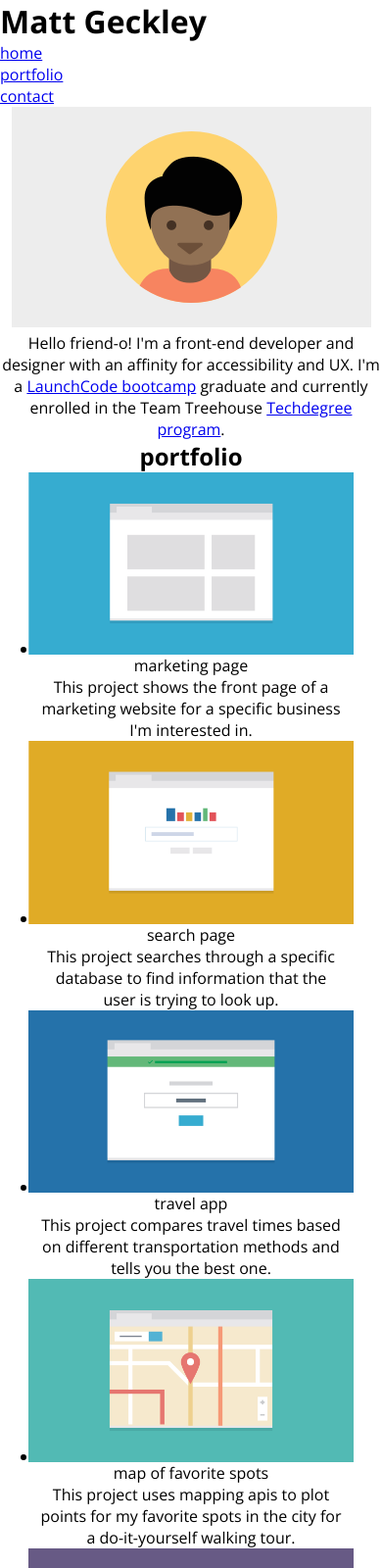
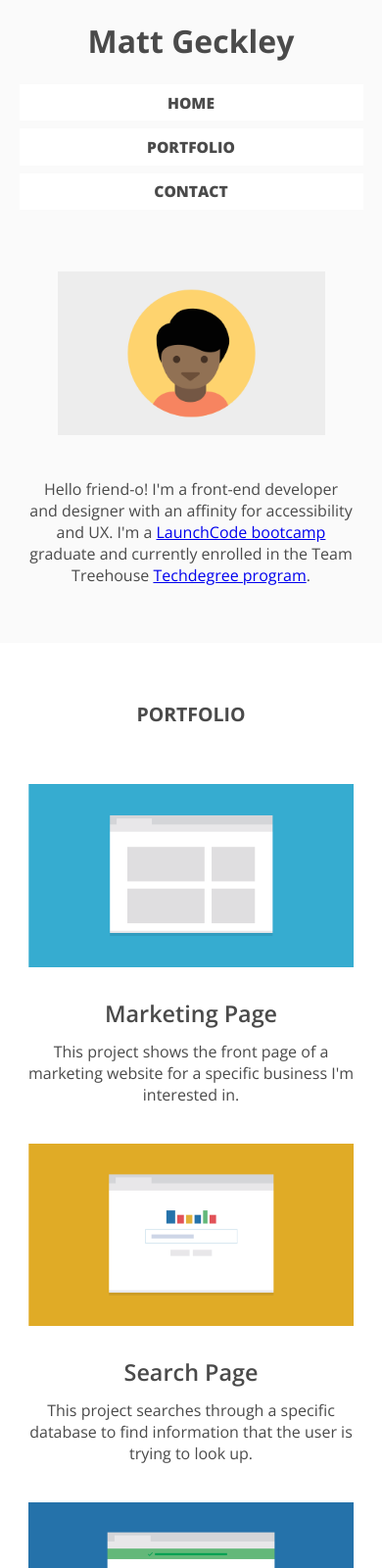
Before and after one commit to Mr-Geckley/unit2, a plain HTML site: page index.html in a window 390 px wide. Shown: the top 1600 px of the page at 98% size. Drawn offline with nearby package versions, Linux system fonts and the light colour scheme.

Commit message:
set margin/padding, set font styles, mobile layout complete

```diff
--- a/index.html
+++ b/index.html
@@ -33,7 +33,7 @@ student name link to top of page -->
     <!-- ------------- -->
     <header id="header-section">
       <h1>Matt Geckley</h1>
-      <nav>
+      <nav class="main-nav">
         <ul>
           <li><a href="#header-section">home</a></li>
           <li><a href="#portfolio-section">portfolio</a></li>
@@ -75,7 +75,7 @@ student name link to top of page -->
             <figure>
               <img src="images/portfolio-1.png" />
               <figcaption>marketing page</figcaption>
-              <p>
+              <p class="std-paragraph">
                 This project shows the front page of a marketing website for a
                 specific business I'm interested in.
               </p>
@@ -85,7 +85,7 @@ student name link to top of page -->
             <figure>
               <img src="images/portfolio-2.png" />
               <figcaption>search page</figcaption>
-              <p>
+              <p class="std-paragraph">
                 This project searches through a specific database to find
                 information that the user is trying to look up.
               </p>
@@ -95,7 +95,7 @@ student name link to top of page -->
             <figure>
               <img src="images/portfolio-3.png" />
               <figcaption>travel app</figcaption>
-              <p>
+              <p class="std-paragraph">
                 This project compares travel times based on different
                 transportation methods and tells you the best one.
               </p>
@@ -105,7 +105,7 @@ student name link to top of page -->
             <figure>
               <img src="images/portfolio-4.png" />
               <figcaption>map of favorite spots</figcaption>
-              <p>
+              <p class="std-paragraph">
                 This project uses mapping apis to plot points for my favorite
                 spots in the city for a do-it-yourself walking tour.
               </p>
@@ -115,7 +115,7 @@ student name link to top of page -->
             <figure>
               <img src="images/portfolio-5.png" />
               <figcaption>photo gallery</figcaption>
-              <p>
+              <p class="std-paragraph">
                 This project shows pictures from a recent trip to the viewer and
                 allows them to easily navigate thorugh photos.
               </p>
@@ -125,7 +125,7 @@ student name link to top of page -->
             <figure>
               <img src="images/portfolio-6.png" />
               <figcaption>calulator</figcaption>
-              <p>
+              <p class="std-paragraph">
                 Someone can enter in the numbers they want, and press the big
                 blue button and get the result.
               </p>
@@ -142,7 +142,10 @@ student name link to top of page -->
       <!-- ------------- -->
       <section id="contact-section">
         <h2>contact</h2>
-        <p></p>
+        <p class="std-paragraph">
+          If you're interested in chatting or want more information about what
+          I've been working on, I'd love to hear from you!
+        </p>
         <ul class="contact-list">
           <!-- twitter -->
           <li>
@@ -166,8 +169,8 @@ student name link to top of page -->
     <!-- FOOTER START -->
     <!-- ------------- -->
     <footer id="footer-section">
-      <p>Matt Geckley</p>
-      <a href="#header-section">back to top</a>
+      <p class="footer-block">Matt Geckley</p>
+      <a class="footer-block" href="#header-section">back to top</a>
     </footer>
     <!-- ------------- -->
     <!-- FOOTER END -->
--- a/style.css
+++ b/style.css
@@ -16,7 +16,66 @@ all-caps headers and nav-link text */
   font-family: "Open Sans", sans-serif;
 }
 
-/* image styles */
+body {
+  background-color: #fafafa;
+  color: #4a4a4a;
+}
+
+header {
+  display: flex;
+  align-items: center;
+  flex-direction: column;
+  /* margin: vw 0; */
+}
+h1 {
+  padding: 5vw 0;
+}
+h2 {
+  padding: 15vw 0;
+  text-transform: uppercase;
+  font-size: 5vw;
+}
+.main-nav {
+  width: 90vw;
+  /* border: 1px solid black; */
+}
+.main-nav a {
+  /* border: 1px solid red; */
+  width: 100%;
+  display: inline-block;
+  text-align: center;
+  margin: 1vw 0;
+  padding: 2vw 0;
+  text-transform: uppercase;
+  text-decoration: none;
+  font-weight: 800;
+  font-size: 4vw;
+  color: inherit;
+  background-color: white;
+}
+
+.bio {
+  width: 90vw;
+  text-align: center;
+  margin: 15vw auto;
+}
+.bio img {
+  width: 70vw;
+  height: auto;
+  /* margin: 10vw 0; */
+}
+
+.bio p {
+  margin: 10vw 2.5vw 0 2.5vw;
+}
+
+main {
+  text-align: center;
+}
+
+li {
+  list-style: none;
+}
 
 li img {
   width: 85vw;
@@ -28,15 +87,60 @@ figure {
   flex-direction: column;
   align-items: center;
 }
-
-main {
-  text-align: center;
+figcaption {
+  font-size: 6vw;
+  text-transform: capitalize;
+  padding: 8vw 0 3vw 0;
+  font-weight: 600;
 }
 
 #portfolio-section {
-  margin: 0 10vw;
+  background-color: white;
+  padding-bottom: 8vw;
+  /* padding-bottom: 20vw; */
 }
 
-/* ul {
+.std-paragraph {
+  margin: 0 7vw;
+  padding-bottom: 10vw;
+}
+#footer-section {
+  display: flex;
+  justify-content: space-between;
+  padding: 10vw 5vw;
+}
+footer p {
+  font-weight: 800;
+  font-size: 4.5vw;
+}
+#contact-section {
+  /* width: 80vw; */
+}
+#contact-section h2 {
+  margin-top: 2vw;
+  margin-bottom: -7vw;
+  /* margin-left: -10vw; */
+}
+
+.contact-list {
+  border-bottom: 1px solid black;
+  width: 90vw;
   margin: 0 auto;
-} */
+  padding-bottom: 20vw;
+}
+
+.contact-list p {
+  padding-bottom: 5vw;
+}
+
+footer a {
+  text-transform: uppercase;
+  text-decoration: none;
+  font-weight: 800;
+  font-size: 4vw;
+  color: inherit;
+}
+
+strong {
+  margin-left: 3vw;
+}
```
